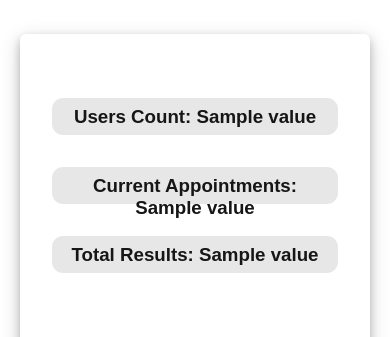
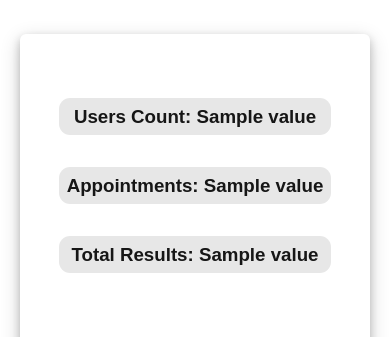
Before and after one commit to Om4r37/medlabAi, a Python web app: template app/templates/admin/dashboard.jinja in a window 390 px wide. Shown: the part 166-503 px from the top of the page. Run offline with Jinja, Linux system fonts and the light colour scheme; the template is opened without the code that fills it: most values are stand-ins (such as "Sample title", 1, 10 or a date in 2020).

Commit message:
make the dashboard more responsive

```diff
--- a/app/static/styles/dashboard.css
+++ b/app/static/styles/dashboard.css
@@ -17,7 +17,7 @@ h3 {
 
 #container {
     margin: 2rem auto;
-    padding: 2rem;
+    padding: 2rem 1rem;
     display: flex;
     flex-wrap: wrap;
     justify-content: space-around;
--- a/app/templates/admin/dashboard.jinja
+++ b/app/templates/admin/dashboard.jinja
@@ -12,11 +12,11 @@ Dashboard
 <h1>Dashboard</h1>
 <div id="container">
     <h3 class="counter">Users Count: {{ stats[2].value }}</h3>
-    <h3 class="counter">Current Appointments: {{ stats[0].value }}</h3>
+    <h3 class="counter">Appointments: {{ stats[0].value }}</h3>
     <h3 class="counter">Total Results: {{ stats[1].value }}</h3>
     <div id="counters">
         <h3>Users Count: {{ stats[2].value }}</h3>
-        <h3>Current Appointments: {{ stats[0].value }}</h3>
+        <h3>Appointments: {{ stats[0].value }}</h3>
         <h3>Total Results: {{ stats[1].value }}</h3>
     </div>
     <canvas id="age"></canvas>
@@ -30,7 +30,7 @@ Dashboard
 </div>
 
 <script>
-    var genderChart = new Chart(document.getElementById("age"), {
+    var ageChart = new Chart(document.getElementById("age"), {
         type: 'bar',
         data: {
             labels: ["0-15", "16-30", "31-45", "46-60", "61-75", "76+"],
@@ -43,7 +43,7 @@ Dashboard
                     {{ stats[22].value }},
                     {{ stats[23].value }}
                 ],
-        backgroundColor: ["#FF6384", "#36A2EB", "#FFCE56", "#4bc0c0", "#c9cbcf"],
+        backgroundColor: ["#FF6384", "#36A2EB", "#FFCE56", "#4bc0c0", "#ff9f40", "#c9cbcf"],
     }]
         },
     options: {
```
